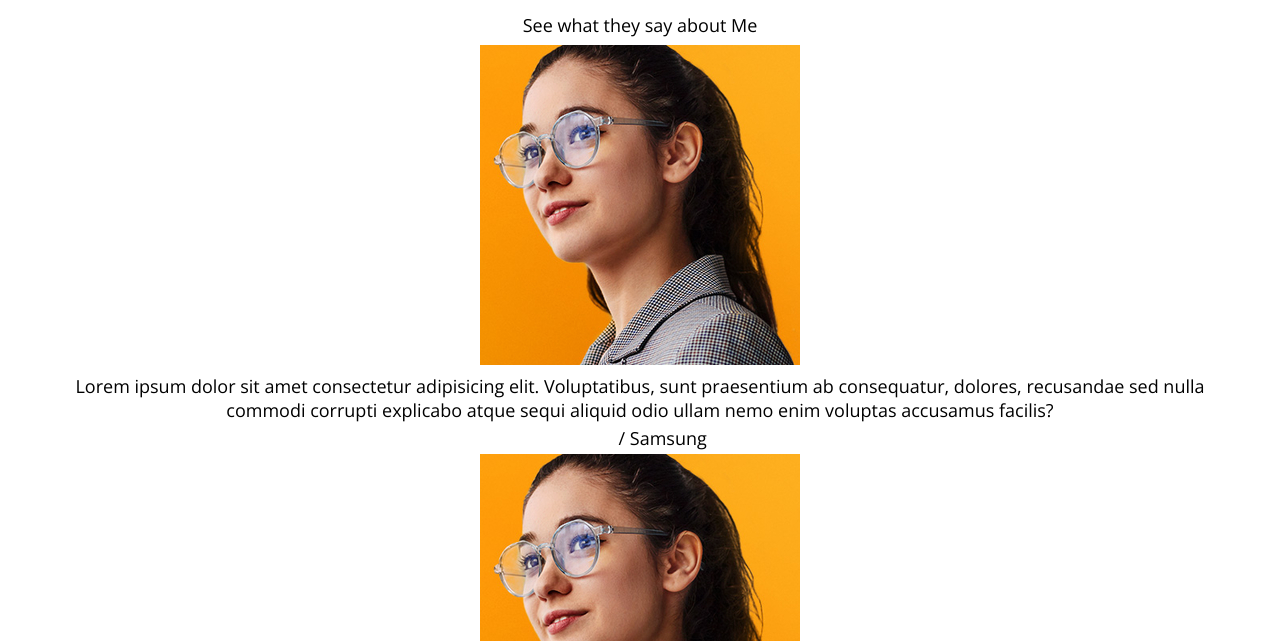
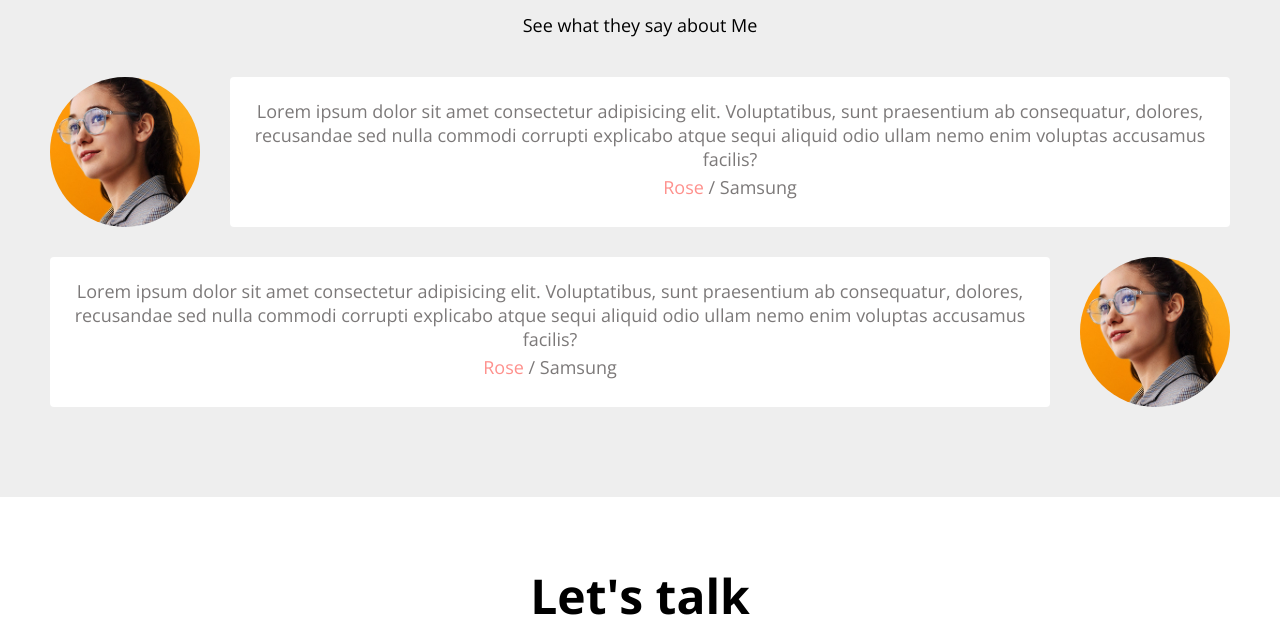
Before and after one commit to Ganghyeok/Ellie-Clone-coding-Portfolio-Website, a plain HTML site: page index.html in a window 1280 px wide. Shown: the part 3101-3742 px from the top of the page. Drawn offline with nearby package versions, Linux system fonts and the light colour scheme.

Commit message:
CSS : Testimonials

```diff
--- a/index.html
+++ b/index.html
@@ -281,7 +281,6 @@
           </div>
         </div>
         <div class="testimonial">
-          <img src="imgs/testimonial/udemy_girl.jpg" alt="udemy girl" class="testimonial__avatar">
           <div class="testimonial__speech-bubble">
             <p>
               Lorem ipsum dolor sit amet consectetur adipisicing elit. Voluptatibus,
@@ -290,6 +289,7 @@
             </p>
             <p class="name"><a href="https://www.instagram.com/annemarie/" target="_blank">Rose</a> / Samsung</p>
           </div>
+          <img src="imgs/testimonial/udemy_girl.jpg" alt="udemy girl" class="testimonial__avatar">
         </div>
       </div>
     </section>
--- a/style.css
+++ b/style.css
@@ -388,3 +388,46 @@ p {
   height: 2px;
   background-color: var(--color-dark-white);
 }
+
+/* Testimonials */
+#testimonials {
+  background-color: var(--color-light-white);
+}
+
+.testimonials {
+  margin-top: 40px;
+  margin-bottom: 40px;
+}
+
+.testimonial {
+  display: flex;
+  margin-bottom: 30px;
+}
+
+.testimonial__avatar {
+  width: 150px;
+  height: 150px;
+  border-radius: 50%;
+}
+
+.testimonial__avatar:nth-child(odd) {
+  margin-right: 30px;
+}
+
+.testimonial__avatar:nth-child(even) {
+  margin-left: 30px;
+}
+
+.testimonial__speech-bubble {
+  padding: 18px;
+  background-color: var(--color-white);
+  border-radius: var(--size-border-radius);
+}
+
+.testimonial__speech-bubble > p {
+  color: var(--color-light-grey);
+}
+
+.testimonial__speech-bubble > p > a {
+  color: var(--color-pink);
+}
```
